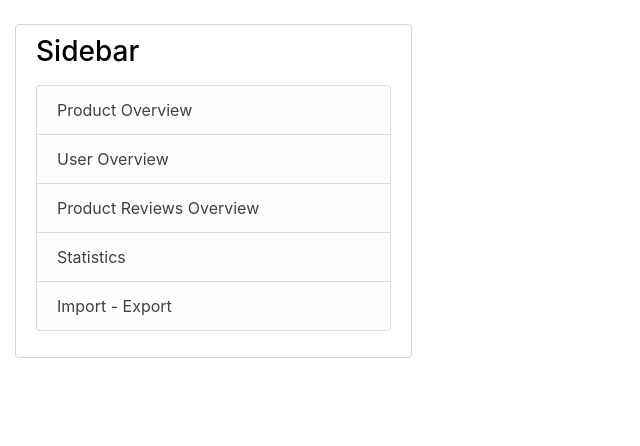
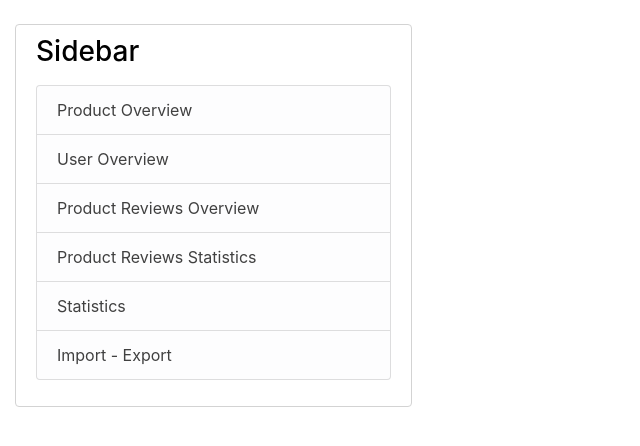
Before and after one commit to TimKie/BSP3, a Django app: page /product_overview/ in a window 1280 px wide. Shown: the part 56-502 px from the top of the page, without its empty margins (0-640 px from the left). Run offline with Django 3.2, Linux system fonts and the light colour scheme; a user stored in the database is signed in; data that the repository does not hold is empty; some libraries are stand-ins or nearby versions.

Commit message:
added product reviews statistics

```diff
--- a/GoodnessGroceries/templates/GoodnessGroceries/base.html
+++ b/GoodnessGroceries/templates/GoodnessGroceries/base.html
@@ -72,8 +72,23 @@
                 <li class="list-group-item list-group-item-light"><a class="sidebar-items" href="{% url 'GoodnessGroceries-product_reviews_overview' %}">Product Reviews Overview</a></li>
                 <li class="list-group-item list-group-item-light">
                     <!-- Drop Down Menu in Sidebar -->
-                    <a class="sidebar-items" href="#pageSubmenu" data-toggle="collapse" aria-expanded="false">Statistics</a>
-                        <ul class="collapse list-unstyled" id="pageSubmenu">
+                    <a class="sidebar-items" href="#pageSubmenu1" data-toggle="collapse" aria-expanded="false">Product Reviews Statistics</a>
+                        <ul class="collapse list-unstyled" id="pageSubmenu1">
+                            <li>
+                                <a class="sidebar-items" href="{% url 'GoodnessGroceries-most_selected_main_indicator' %}">Most Selected Main Indicator</a>
+                            </li>
+                            <li>
+                                <a class="sidebar-items" href="{% url 'GoodnessGroceries-most_selected_secondary_indicator' %}">Most Selected Secondary Indicator</a>
+                            </li>
+                            <li>
+                                <a class="sidebar-items" href="{% url 'GoodnessGroceries-price_checkbox_selected' %}">Price Checkbox Selected</a>
+                            </li>
+                        </ul>
+                </li>
+                <li class="list-group-item list-group-item-light">
+                    <!-- Drop Down Menu in Sidebar -->
+                    <a class="sidebar-items" href="#pageSubmenu2" data-toggle="collapse" aria-expanded="false">Statistics</a>
+                        <ul class="collapse list-unstyled" id="pageSubmenu2">
                             <li>
                                 <a class="sidebar-items" href="{% url 'GoodnessGroceries-most_popular_indicators' %}">Most Popular Indicators</a>
                             </li>
--- a/GoodnessGroceries/urls.py
+++ b/GoodnessGroceries/urls.py
@@ -14,6 +14,9 @@ urlpatterns = [
     # Statistics URLs
     path('most_popular_indicators/', views.MostPopularIndicators.as_view(), name='GoodnessGroceries-most_popular_indicators'),
     path('most_popular_product_types/', views.MostPopularProductTypes.as_view(), name='GoodnessGroceries-most_popular_product_types'),
+    path('most_selected_main_indicator/', views.most_selected_main_indicator, name='GoodnessGroceries-most_selected_main_indicator'),
+    path('most_selected_secondary_indicator/', views.most_selected_secondary_indicator, name='GoodnessGroceries-most_selected_secondary_indicator'),
+    path('price_checkbox_selected/', views.price_checkbox_selected, name='GoodnessGroceries-price_checkbox_selected'),
 
     # API URLs
     path('api-auth/', include('rest_framework.urls')),
--- a/GoodnessGroceries/views.py
+++ b/GoodnessGroceries/views.py
@@ -180,6 +180,52 @@ def product_reviews_overview_filtered(request, participant_id):
 
 
 # ------------------------------------------ Statistics ----------------------------------------------------------------
+def most_selected_main_indicator(request):
+    prod_reviews = ProductReviews.objects.all()
+
+    main_indicators = []
+    for prod_review in prod_reviews:
+        main_indicators.append(prod_review.selected_indicator_main_id)
+
+    number_of_main_indicators = dict()
+    for indicator in main_indicators:
+        number_of_main_indicators[indicator] = prod_reviews.filter(selected_indicator_main_id=indicator).count()
+
+    context = {'number_of_main_indicators': number_of_main_indicators}
+
+    return render(request, 'GoodnessGroceries/most_selected_main_indicator.html', context)
+
+
+def most_selected_secondary_indicator(request):
+    prod_reviews = ProductReviews.objects.all()
+
+    secondary_indicators = []
+    for prod_review in prod_reviews:
+        secondary_indicators.append(prod_review.selected_indicator_secondary_id)
+
+    number_of_secondary_indicators = dict()
+    for indicator in secondary_indicators:
+        number_of_secondary_indicators[indicator] = prod_reviews.filter(selected_indicator_secondary_id=indicator).count()
+
+    context = {'number_of_secondary_indicators': number_of_secondary_indicators}
+
+    return render(request, 'GoodnessGroceries/most_selected_secondary_indicator.html', context)
+
+
+def price_checkbox_selected(request):
+    prod_reviews = ProductReviews.objects.all()
+
+    number_of_price_checkbox_selected = dict()
+    number_of_price_checkbox_selected["True"] = prod_reviews.filter(price_checkbox_selected=True).count()
+    number_of_price_checkbox_selected["False"] = prod_reviews.filter(price_checkbox_selected=False).count()
+
+    context = {'number_of_price_checkbox_selected': number_of_price_checkbox_selected}
+
+    return render(request, 'GoodnessGroceries/price_checkbox_selected.html', context)
+
+
+
+
 number_of_indicators = {}
 class MostPopularIndicators(TemplateView):
     template_name = 'GoodnessGroceries/most_popular_indicators.html'
```
Also changed, not shown: GoodnessGroceries/templates/GoodnessGroceries/most_selected_main_indicator.html (added, +15 -0 lines), GoodnessGroceries/templates/GoodnessGroceries/most_selected_secondary_indicator.html (added, +15 -0 lines), GoodnessGroceries/templates/GoodnessGroceries/price_checkbox_selected.html (added, +15 -0 lines).
